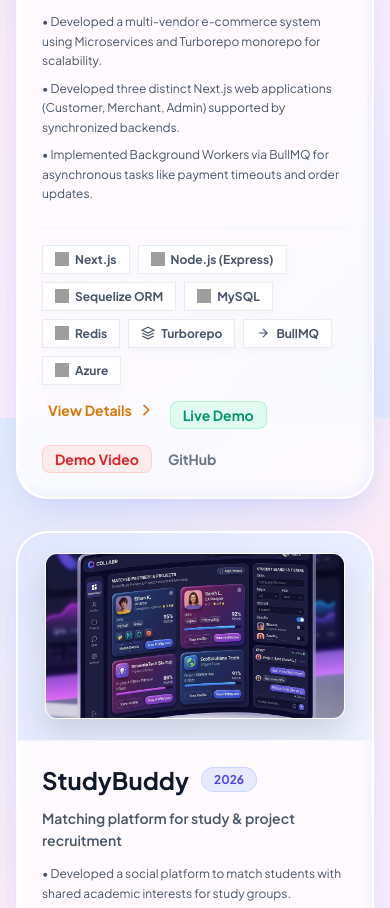
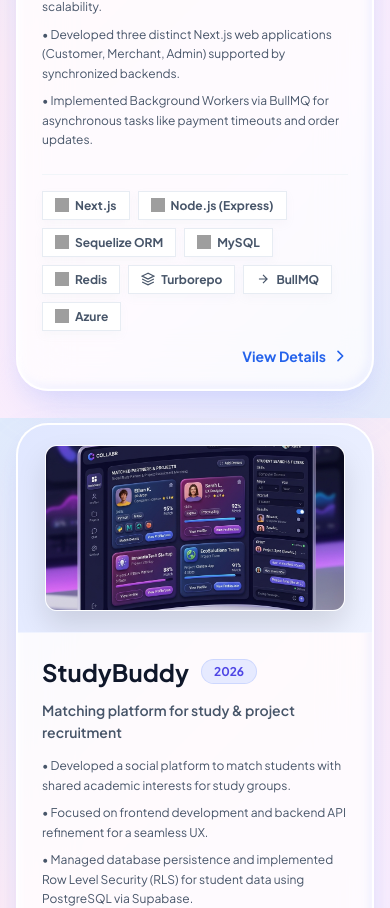
Before and after one commit to wiiznu17/portfolio, a Next.js app: page / in a window 390 px wide. Shown: the part 2958-3866 px from the top of the page. Built offline with nearby package versions, Linux system fonts and the light colour scheme; grey boxes are pictures that could not be loaded.

Commit message:
feat: implement scroll-hide navigation, normalize project buttons with modular styles, and optimize responsive layout grid.

```diff
--- a/src/app/api/contact/route.ts
+++ b/src/app/api/contact/route.ts
@@ -55,10 +55,8 @@
     }
 
     return NextResponse.json({ success: true, data })
-  } catch (error: any) {
-    return NextResponse.json(
-      { error: error.message || "Failed to dispatch email." },
-      { status: 500 }
-    )
+  } catch (error) {
+    const errorMessage = error instanceof Error ? error.message : "Failed to dispatch email."
+    return NextResponse.json({ error: errorMessage }, { status: 500 })
   }
 }
--- a/src/components/Contact/Contact.tsx
+++ b/src/components/Contact/Contact.tsx
@@ -36,7 +36,7 @@
       } else {
         alert(data.error || "Failed to send message. Please try again later.")
       }
-    } catch (error) {
+    } catch {
       alert("A connection error occurred. Please check your internet connection.")
     } finally {
       setIsSubmitting(false)
--- a/src/components/Hero/Hero.tsx
+++ b/src/components/Hero/Hero.tsx
@@ -73,7 +73,7 @@
               d="M12,2L14.5,9.5L22,12L14.5,14.5L12,22L9.5,14.5L2,12L9.5,9.5Z"
             />
           </svg>
-          Hi, I'm Wissanu Rayayoi
+          Hi, I&apos;m Wissanu Rayayoi
           {/* Decorative Sparkle Bottom Right */}
           <svg viewBox="0 0 24 24" className={`${styles.sparkleRight} floating-shape-1`}>
             <path
--- a/src/components/Navbar/Navbar.module.css
+++ b/src/components/Navbar/Navbar.module.css
@@ -5,6 +5,17 @@
   max-width: 80rem; /* 1280px */
   margin: 0 auto;
   padding: 0 1rem;
+  transition:
+    transform 0.4s cubic-bezier(0.16, 1, 0.3, 1),
+    opacity 0.5s ease,
+    filter 0.4s ease;
+}
+
+.hidden {
+  transform: translateY(-150%);
+  opacity: 0;
+  filter: blur(10px);
+  pointer-events: none;
 }
 
 .nav {
--- a/src/components/Projects/Projects.module.css
+++ b/src/components/Projects/Projects.module.css
@@ -6,13 +6,14 @@
   display: grid;
   grid-template-columns: 1fr;
   gap: 2rem;
-  max-width: 64rem; /* 1024px */
+  max-width: 80rem; /* 1280px */
   margin: 0 auto;
 }
 
 @media (min-width: 1024px) {
   .grid {
     grid-template-columns: repeat(2, 1fr);
+    gap: 2.5rem;
   }
 }
 
@@ -23,7 +24,7 @@
 @media (min-width: 1024px) {
   .fullWidthCard {
     grid-column: 1 / -1;
-    max-width: 48rem;
+    max-width: 64rem;
     margin: 0 auto;
   }
 }
@@ -62,6 +63,12 @@
 @media (min-width: 768px) {
   .banner {
     height: 15rem;
+  }
+}
+
+@media (min-width: 1024px) {
+  .banner {
+    height: 17rem;
   }
 }
 
@@ -208,7 +215,10 @@
   padding-top: 1rem;
   border-top: 1px solid var(--slate-100);
   display: flex;
-  flex-direction: column;
+  flex-direction: row;
+  justify-content: space-between;
+  align-items: center;
+  flex-wrap: wrap;
   gap: 1rem;
 }
 
@@ -226,6 +236,7 @@
   gap: 0.375rem;
   transition: text-decoration 0.2s;
   align-self: flex-start;
+  margin-left: auto;
 }
 
 .ctaLinkBlue {
@@ -252,18 +263,45 @@
 .githubLink {
   font-size: 0.875rem;
   font-weight: 700;
-  color: var(--slate-500);
-  transition: all 0.2s ease;
+  color: var(--slate-700);
+  background: rgba(255, 255, 255, 0.85);
+  border: 1.5px solid rgba(226, 232, 240, 0.9);
+  box-shadow:
+    inset 0 2px 3px rgba(255, 255, 255, 1),
+    inset 0 -3px 4px rgba(148, 163, 184, 0.15),
+    0 3px 0px rgba(148, 163, 184, 0.3),
+    0 6px 12px rgba(148, 163, 184, 0.15);
+  transition: all 0.2s cubic-bezier(0.16, 1, 0.3, 1);
+  transform: translateY(0);
   display: inline-flex;
   align-items: center;
+  gap: 0.375rem;
   text-decoration: none;
   position: relative;
   z-index: 2;
+  padding: 0.325rem 0.875rem;
+  border-radius: 10px;
+  cursor: pointer;
 }
 
 .githubLink:hover {
-  color: var(--slate-800);
-  transform: translateY(-1px);
+  color: var(--slate-900);
+  transform: translateY(-2px);
+  background: rgba(255, 255, 255, 0.98);
+  box-shadow:
+    inset 0 2px 3px rgba(255, 255, 255, 1),
+    inset 0 -3px 4px rgba(148, 163, 184, 0.15),
+    0 5px 0px rgba(148, 163, 184, 0.3),
+    0 10px 16px rgba(148, 163, 184, 0.2);
+}
+
+.githubLink:active {
+  transform: translateY(3px);
+  box-shadow:
+    inset 0 2px 3px rgba(255, 255, 255, 0.8),
+    inset 0 -1.5px 2px rgba(148, 163, 184, 0.1),
+    0 0px 0px rgba(148, 163, 184, 0.3),
+    0 3px 6px rgba(148, 163, 184, 0.1);
 }
 
 .stretchedLink::after {
@@ -311,45 +349,83 @@
 .demoLink {
   font-size: 0.875rem;
   font-weight: 700;
-  color: #059669;
-  background: rgba(209, 250, 229, 0.6);
-  border: 1.5px solid rgba(167, 243, 208, 0.8);
-  transition: all 0.2s ease;
+  color: #ffffff;
+  background: linear-gradient(135deg, #10b981 0%, #059669 100%);
+  border: none;
+  box-shadow:
+    inset 0 2px 3px rgba(255, 255, 255, 0.4),
+    inset 0 -3px 4px rgba(0, 0, 0, 0.2),
+    0 3px 0px #047857,
+    0 6px 12px rgba(16, 185, 129, 0.2);
+  transition: all 0.2s cubic-bezier(0.16, 1, 0.3, 1);
+  transform: translateY(0);
   display: inline-flex;
   align-items: center;
+  gap: 0.375rem;
   text-decoration: none;
   position: relative;
   z-index: 2;
-  padding: 0.25rem 0.75rem;
-  border-radius: 8px;
+  padding: 0.375rem 0.875rem;
+  border-radius: 10px;
+  cursor: pointer;
 }
 
 .demoLink:hover {
-  background: rgba(209, 250, 229, 0.95);
-  color: #047857;
-  transform: translateY(-1px);
-  box-shadow: 0 4px 12px rgba(5, 150, 105, 0.15);
+  transform: translateY(-2px);
+  box-shadow:
+    inset 0 2px 3px rgba(255, 255, 255, 0.4),
+    inset 0 -3px 4px rgba(0, 0, 0, 0.2),
+    0 5px 0px #047857,
+    0 10px 16px rgba(16, 185, 129, 0.3);
+}
+
+.demoLink:active {
+  transform: translateY(3px);
+  box-shadow:
+    inset 0 2px 3px rgba(255, 255, 255, 0.4),
+    inset 0 -1.5px 2px rgba(0, 0, 0, 0.15),
+    0 0px 0px #047857,
+    0 3px 6px rgba(16, 185, 129, 0.15);
 }
 
 .videoLink {
   font-size: 0.875rem;
   font-weight: 700;
-  color: #dc2626;
-  background: rgba(254, 226, 226, 0.6);
-  border: 1.5px solid rgba(254, 202, 202, 0.8);
-  transition: all 0.2s ease;
+  color: #ffffff;
+  background: linear-gradient(135deg, #f43f5e 0%, #e11d48 100%);
+  border: none;
+  box-shadow:
+    inset 0 2px 3px rgba(255, 255, 255, 0.4),
+    inset 0 -3px 4px rgba(0, 0, 0, 0.2),
+    0 3px 0px #be123c,
+    0 6px 12px rgba(244, 63, 94, 0.2);
+  transition: all 0.2s cubic-bezier(0.16, 1, 0.3, 1);
+  transform: translateY(0);
   display: inline-flex;
   align-items: center;
+  gap: 0.375rem;
   text-decoration: none;
   position: relative;
   z-index: 2;
-  padding: 0.25rem 0.75rem;
-  border-radius: 8px;
+  padding: 0.375rem 0.875rem;
+  border-radius: 10px;
+  cursor: pointer;
 }
 
 .videoLink:hover {
-  background: rgba(254, 226, 226, 0.95);
-  color: #991b1b;
-  transform: translateY(-1px);
-  box-shadow: 0 4px 12px rgba(220, 38, 38, 0.15);
+  transform: translateY(-2px);
+  box-shadow:
+    inset 0 2px 3px rgba(255, 255, 255, 0.4),
+    inset 0 -3px 4px rgba(0, 0, 0, 0.2),
+    0 5px 0px #be123c,
+    0 10px 16px rgba(244, 63, 94, 0.3);
 }
+
+.videoLink:active {
+  transform: translateY(3px);
+  box-shadow:
+    inset 0 2px 3px rgba(255, 255, 255, 0.4),
+    inset 0 -1.5px 2px rgba(0, 0, 0, 0.15),
+    0 0px 0px #be123c,
+    0 3px 6px rgba(244, 63, 94, 0.15);
+}
--- a/src/components/Projects/Projects.tsx
+++ b/src/components/Projects/Projects.tsx
@@ -15,12 +15,6 @@
   blue: styles.yearBlue,
   amber: styles.yearAmber,
   indigo: styles.yearIndigo,
-}
-
-const ctaLinkStyles: Record<string, string> = {
-  blue: styles.ctaLinkBlue,
-  amber: styles.ctaLinkAmber,
-  indigo: styles.ctaLinkIndigo,
 }
 
 export default function Projects() {
@@ -117,25 +111,8 @@
                   </div>
                 </div>
 
-                <div
-                  className={styles.divider}
-                  style={
-                    isFullWidth
-                      ? {
-                          display: "flex",
-                          flexDirection: "row",
-                          flexWrap: "wrap",
-                          justifyContent: "space-between",
-                          alignItems: "center",
-                          gap: "1rem",
-                        }
-                      : undefined
-                  }
-                >
-                  <div
-                    className={styles.techBadgeGrid}
-                    style={isFullWidth ? { flex: 1 } : undefined}
-                  >
+                <div className={styles.divider}>
+                  <div className={styles.techBadgeGrid}>
                     {project.techStack.map((tech) => (
                       <span key={tech.name} className="tech-badge rounded-md">
                         {tech.logo === "custom-turborepo" ? (
@@ -175,12 +152,9 @@
                       </span>
                     ))}
                   </div>
-                  <div
-                    style={{ display: "flex", gap: "1rem", alignItems: "center", flexWrap: "wrap" }}
-                  >
                   <Link
                     href={`/projects/${project.id}`}
-                      className={`${styles.ctaLink} ${ctaLinkStyles[project.themeColor]}`}
+                    className={`${styles.ctaLink} ${styles.ctaLinkBlue}`}
                   >
                     <span className={styles.stretchedLink}></span>
                     <span>View Details</span>
@@ -199,31 +173,6 @@
                       />
                     </svg>
                   </Link>
-                    <a
-                      href={project.demoUrl}
-                      target="_blank"
-                      rel="noopener noreferrer"
-                      className={styles.demoLink}
-                    >
-                      <span>Live Demo</span>
-                    </a>
-                    <a
-                      href={project.videoUrl}
-                      target="_blank"
-                      rel="noopener noreferrer"
-                      className={styles.videoLink}
-                    >
-                      <span>Demo Video</span>
-                    </a>
-                    <a
-                      href={project.githubUrl}
-                      target="_blank"
-                      rel="noopener noreferrer"
-                      className={styles.githubLink}
-                    >
-                      <span>GitHub</span>
-                    </a>
-                  </div>
                 </div>
               </div>
             </div>
```
Also changed, not shown: src/app/globals.css (+64 -0 lines), src/app/projects/[id]/page.tsx (+4 -20 lines), src/components/Navbar/Navbar.tsx (+33 -8 lines). Lines whose indentation alone changed are shown as unchanged.
